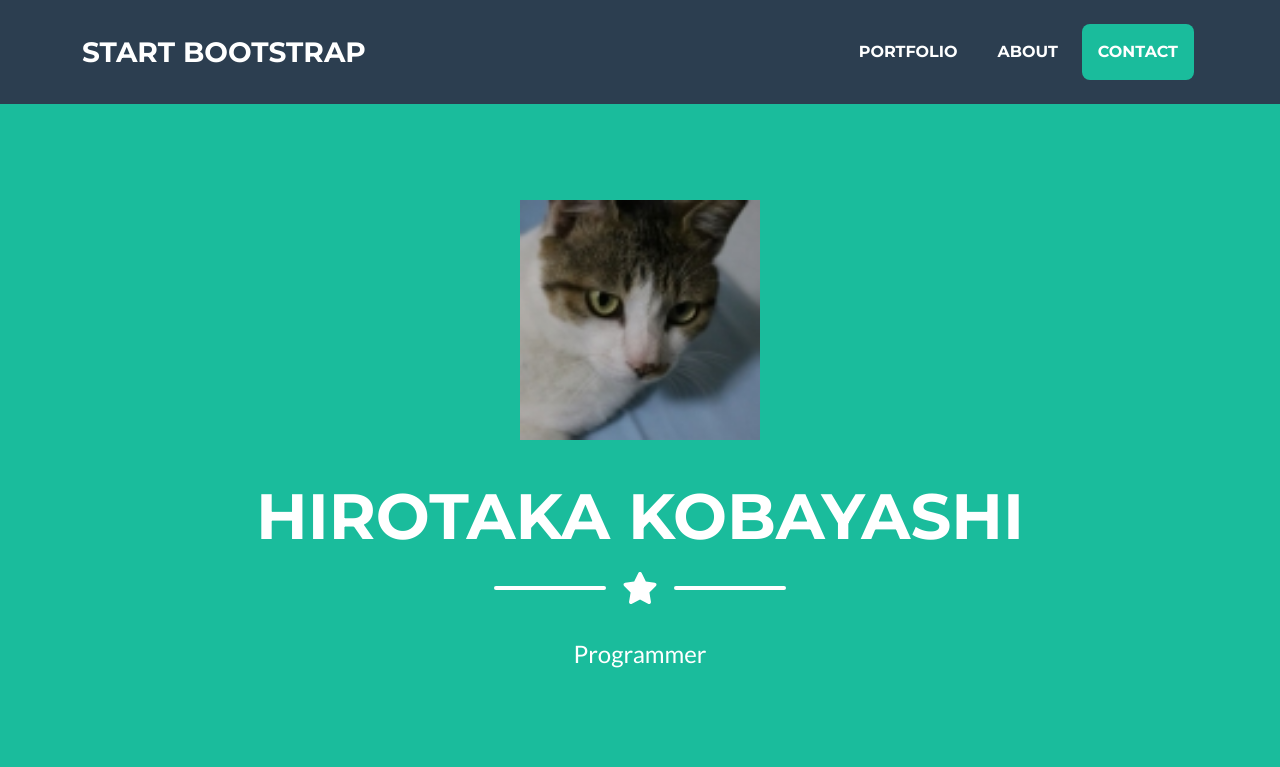
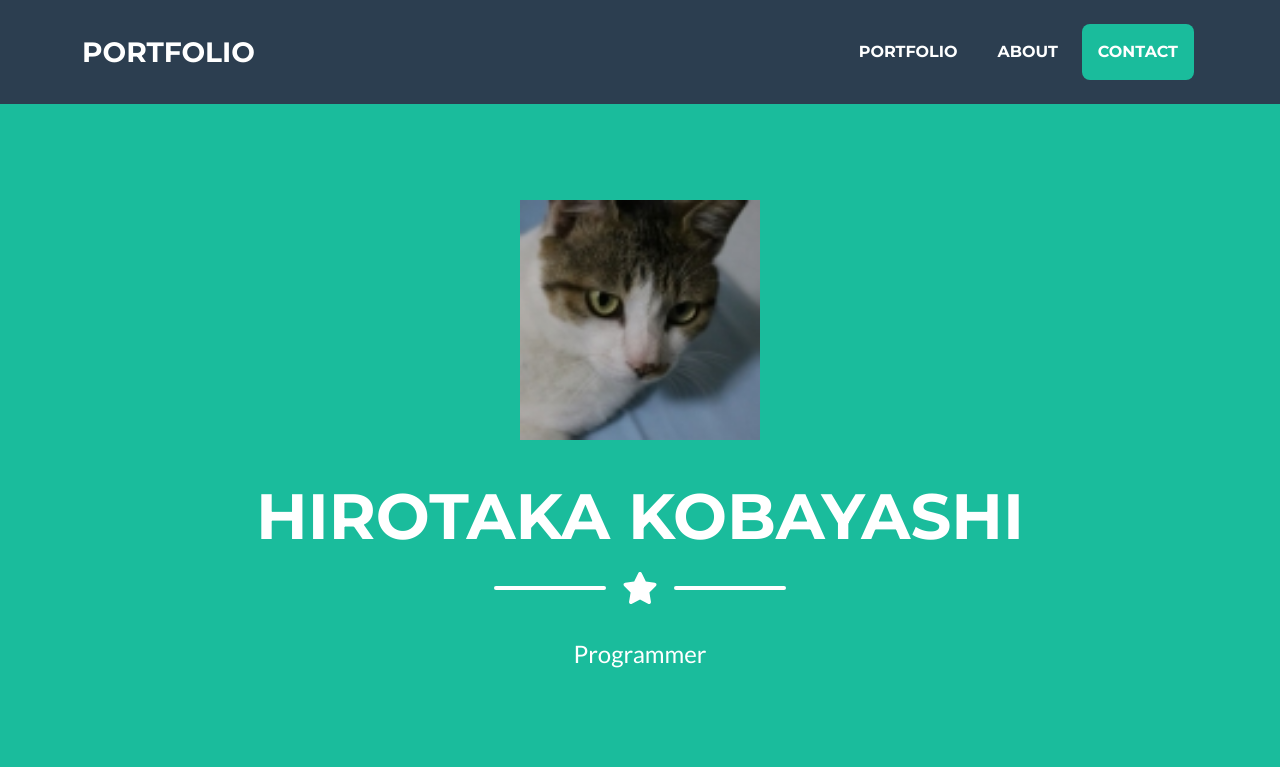
Before and after one commit to cobaemon/Portfolio, a Django app: page /portfolio/top/ in a window 1280 px wide. Shown: the top 767 px of the page. Run offline with Django 4.2, Linux system fonts and the light colour scheme; some libraries are stand-ins or nearby versions.

Commit message:
Update index.html
タイトルの変更

```diff
--- a/portfolio/templates/index.html
+++ b/portfolio/templates/index.html
@@ -6,7 +6,7 @@
         <meta name="viewport" content="width=device-width, initial-scale=1, shrink-to-fit=no" />
         <meta name="description" content="" />
         <meta name="author" content="" />
-        <title>Freelancer - Start Bootstrap Theme</title>
+        <title>Portfolio</title>
         <!-- Favicon-->
         <link rel="icon" type="image/x-icon" href="{% static '/top/assets/favicon.ico' %}" />
         <!-- Font Awesome icons (free version)-->
@@ -21,7 +21,7 @@
         <!-- Navigation-->
         <nav class="navbar navbar-expand-lg bg-secondary text-uppercase fixed-top" id="mainNav">
             <div class="container">
-                <a class="navbar-brand" href="#page-top">Start Bootstrap</a>
+                <a class="navbar-brand" href="#page-top">Portfolio</a>
                 <button class="navbar-toggler text-uppercase font-weight-bold bg-primary text-white rounded" type="button" data-bs-toggle="collapse" data-bs-target="#navbarResponsive" aria-controls="navbarResponsive" aria-expanded="false" aria-label="Toggle navigation">
                     Menu
                     <i class="fas fa-bars"></i>
```
